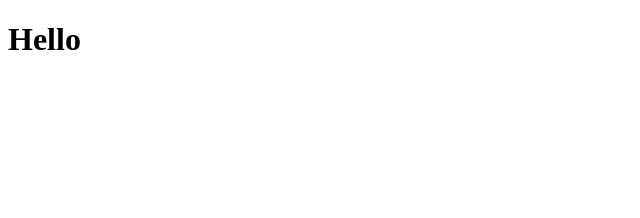
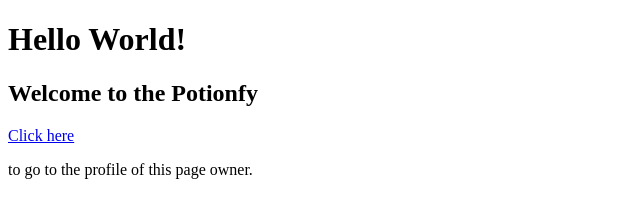
Before and after one commit to DarshanBahubaliNarde/potionfy, a plain HTML site: page index.html in a window 1280 px wide. Shown: the whole page, without its empty margins (0-640 px from the left). Drawn offline with Linux system fonts and the light colour scheme.

Commit message:
Added somethings more

```diff
--- a/index.html
+++ b/index.html
@@ -7,6 +7,8 @@
     <title>Welcome to Potionfy</title>
   </head>
  <body>
-     <h1>Hello</h1>
+     <h1>Hello World!</h1>
+   <h2>Welcome to the Potionfy</h2>
+   <a href="https://github.com/DarshanBahubaliNarde">Click here</a><p> to go to the profile of this page owner.</p>
  </body>
 </html>
```
